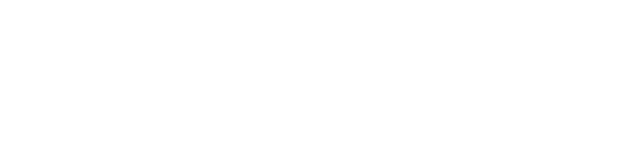
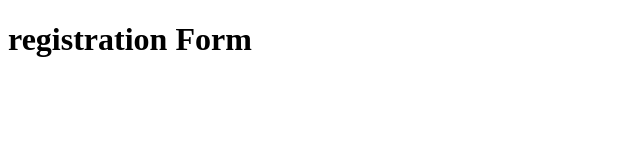
Before and after one commit to mursalin28/registration_from, a plain HTML site: page index.html in a window 1280 px wide. Shown: the whole page, without its empty margins (0-640 px from the left). Drawn offline with Linux system fonts and the light colour scheme.

Commit message:
registration form commit

```diff
--- a/index.html
+++ b/index.html
@@ -7,6 +7,6 @@
     <title>registration form</title>
 </head>
 <body>
-
+    <h1>registration Form</h1>
 </body>
 </html>
```
